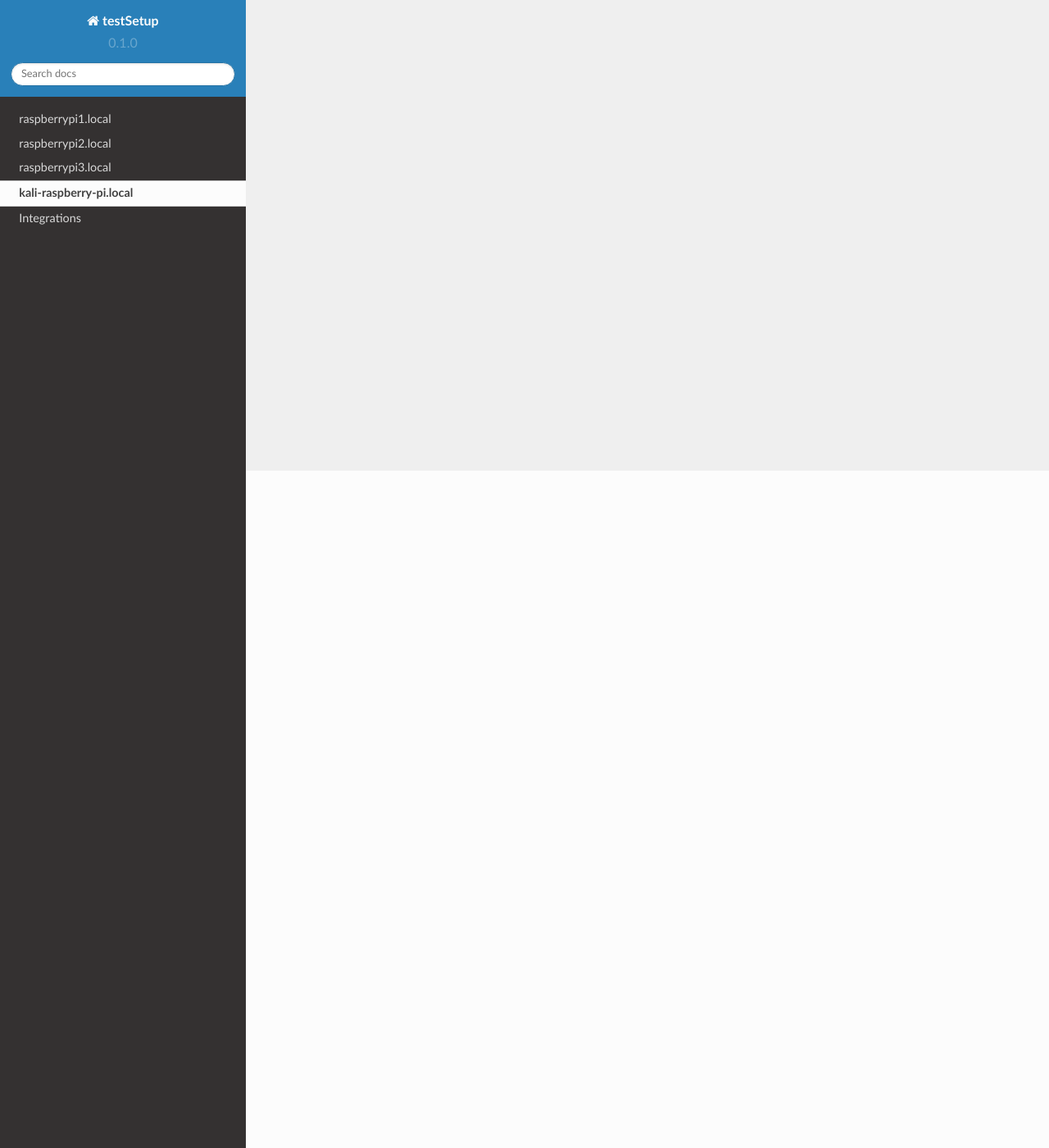
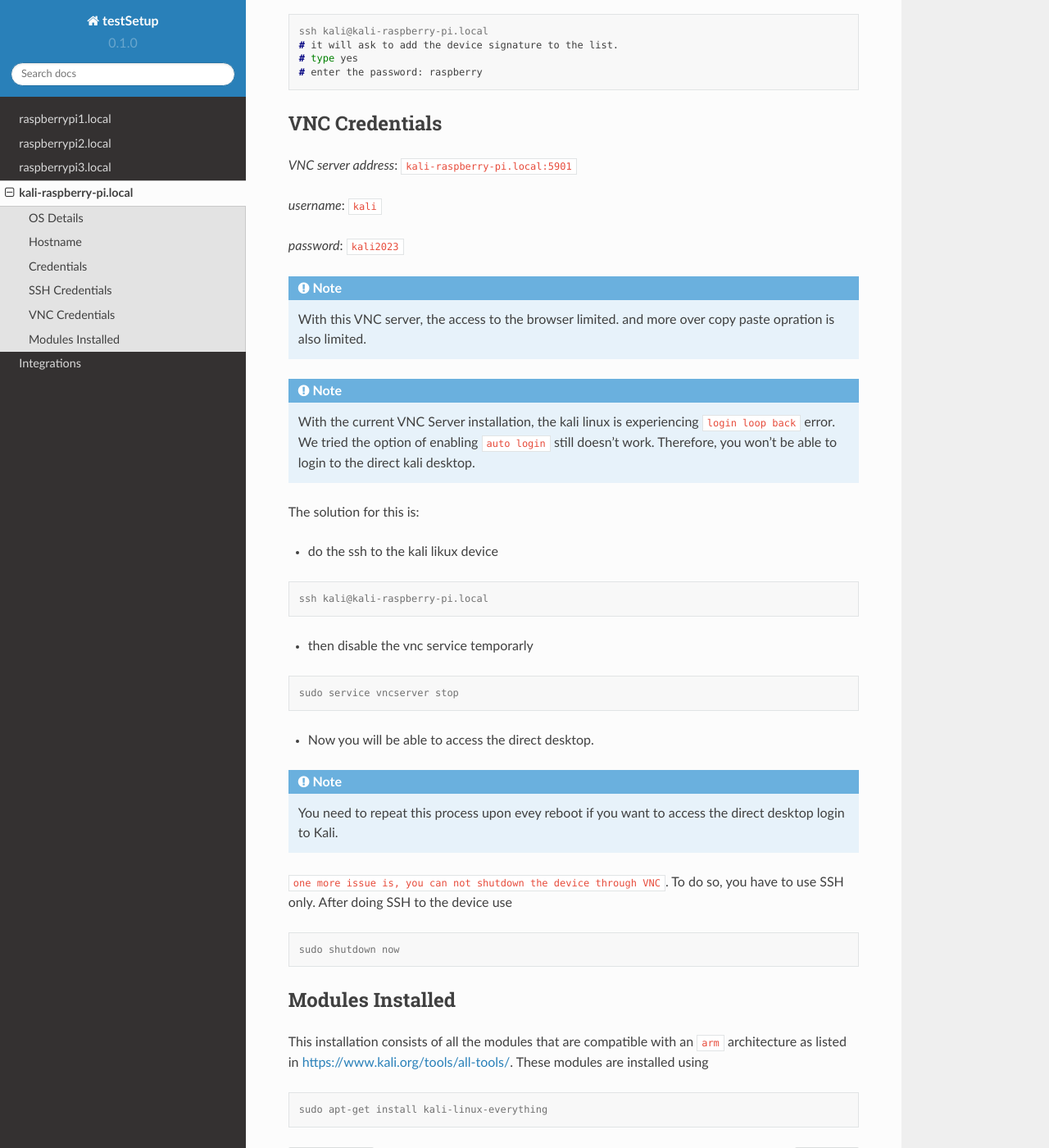
Before and after one commit to suresh-iitr/setup, a Sphinx documentation site: the page built from docs/source/kali-raspberry-pi.rst, in a window 1280 px wide and 1400 px high, scrolled down 826 px. Shown: the whole window at 82% size. Built offline with Sphinx 7.4.7 and the Read the Docs theme 2.0.0, drawn with Linux system fonts in a browser that asks for light colours; some of the changed text lies outside the part shown.

Commit message:
Update kali-raspberry-pi.rst

```diff
--- a/docs/source/kali-raspberry-pi.rst
+++ b/docs/source/kali-raspberry-pi.rst
@@ -1,3 +1,99 @@
-========
+********
 kali-raspberry-pi.local
-========
+********
+
+The main intention of this device is
+
+1. To use as an Pentesting Tool to test the security level
+
+2. As an Attacker to create various attack scenarios on the test setup
+
+
+======
+OS Details
+======
+Kali Linux OS, 2023.3, 32-bit, Armhf
+
+======
+Hostname
+======
+kali-raspberry-pi.local
+
+======
+Credentials
+======
+*username*: ``kali ``
+
+*password*: ``kali``
+
+======
+SSH Credentials
+======
+*username*: ``kali``
+
+*password*: ``kali``
+
+To do ssh to the device over local LAN:
+
+.. code-block:: console
+
+   ssh kali@kali-raspberry-pi.local
+   # it will ask to add the device signature to the list.
+   # type yes
+   # enter the password: raspberry
+
+======
+VNC Credentials
+======
+*VNC server address*: ``kali-raspberry-pi.local:5901``
+
+*username*: ``kali``
+
+*password*: ``kali2023``
+
+.. note::
+
+  With this VNC server, the access to the browser limited. and more over copy paste opration is also limited.
+
+.. note::
+
+  With the current VNC Server installation, the kali linux is experiencing ``login loop back`` error. We tried the option of enabling ``auto login`` still doesn't work. Therefore, you won't be able to login to the direct kali desktop.
+
+
+The solution for this is:
+
+- do the ssh to the kali likux device
+
+.. code-block:: console
+
+   ssh kali@kali-raspberry-pi.local
+
+- then disable the vnc service temporarly
+
+.. code-block:: console
+
+   sudo service vncserver stop
+
+- Now you will be able to access the direct desktop.
+
+.. note::
+
+  You need to repeat this process upon evey reboot if you want to access the direct desktop login to Kali.
+
+
+``one more issue is, you can not shutdown the device through VNC``. To do so, you have to use SSH only. After doing SSH to the device use
+
+.. code-block:: console
+
+   sudo shutdown now
+
+
+======
+Modules Installed
+======
+
+This installation consists of all the modules that are compatible with an ``arm`` architecture as listed in https://www.kali.org/tools/all-tools/. These modules are installed using
+
+.. code-block:: console
+
+   sudo apt-get install kali-linux-everything
```
